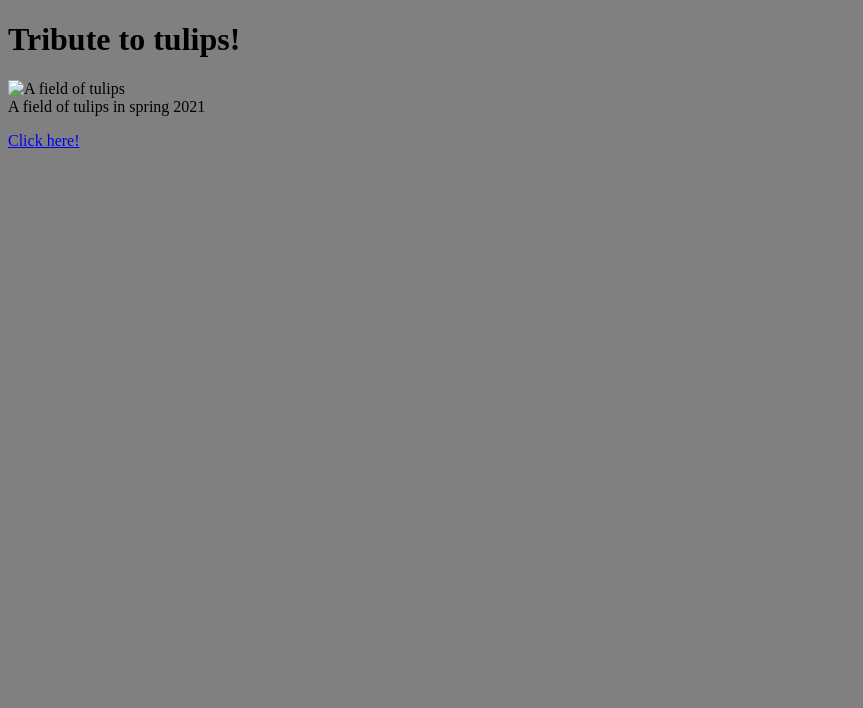
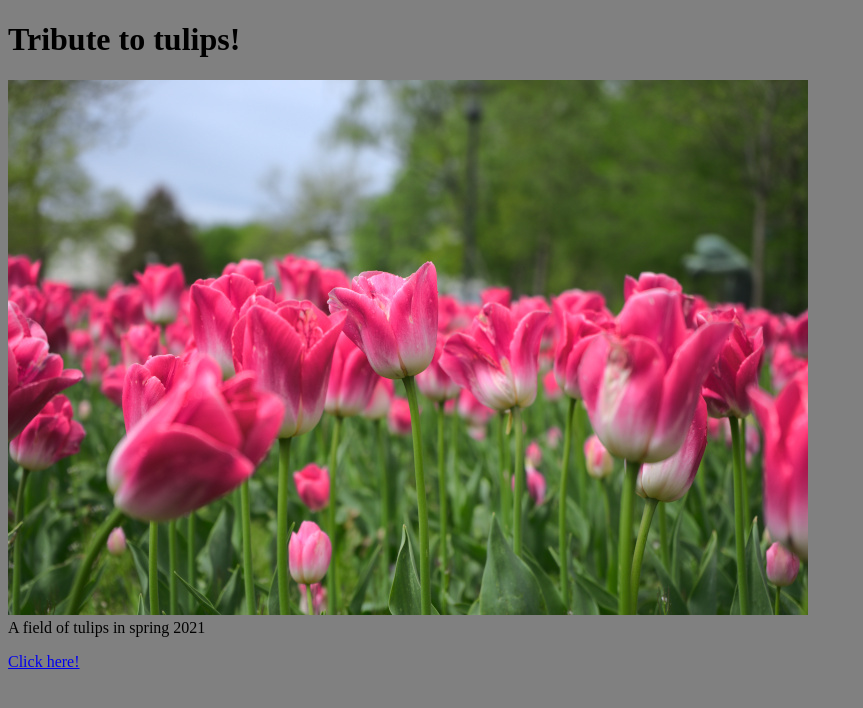
Before and after one commit to bobredfox/tribute_to_tulips, a plain HTML site: page index.html in a window 1280 px wide. Shown: the whole page, without its empty margins (0-863 px from the left). Drawn offline with Linux system fonts and the light colour scheme.

Commit message:
Added the required picture

```diff
--- a/index.html
+++ b/index.html
@@ -10,7 +10,7 @@
                 <h1>Tribute to tulips!</h1>
             </div>
             <div id="img-div">
-                <img src="#" alt="A field of tulips">
+                <img src="./ressources/images/tulips.jpg" alt="A field of tulips">
                 <figcaption id="img-caption">A field of tulips in spring 2021</figcaption>
             </div>
             <article id="tribute-info">
```
Also changed, not shown: ressources/images/tulips.jpg (added).
